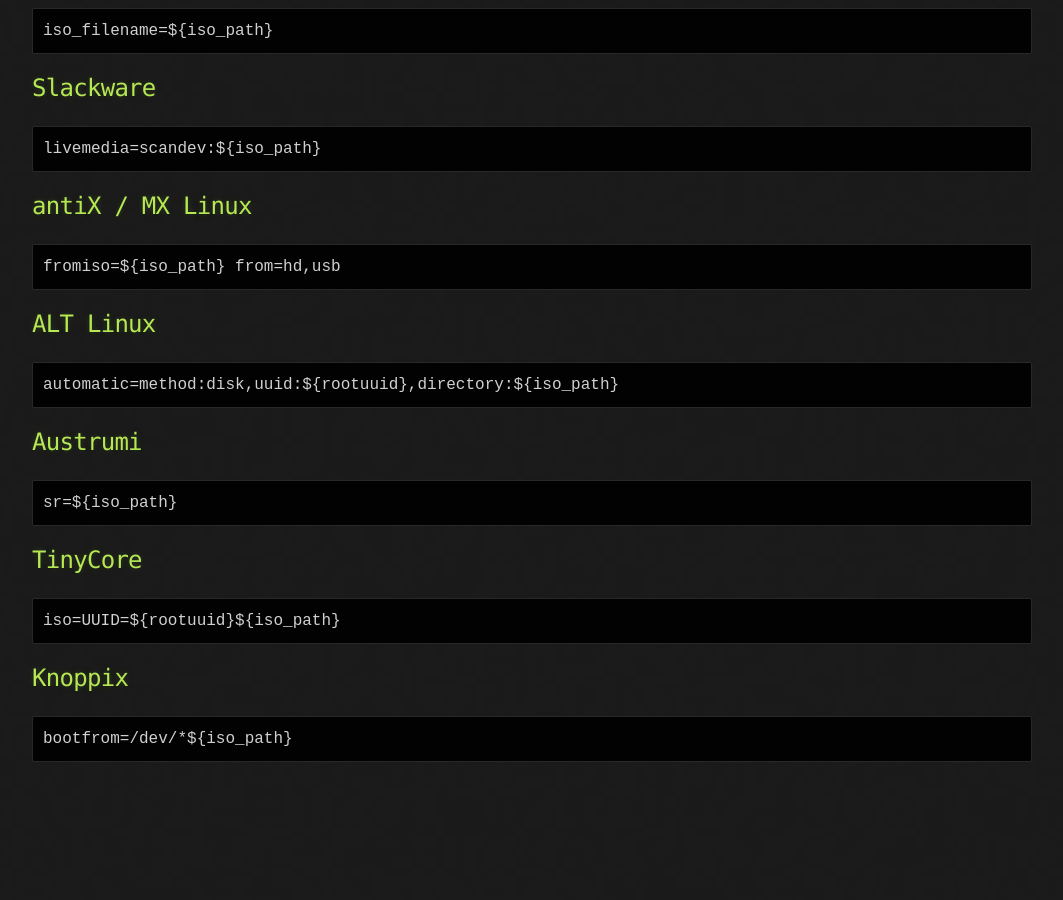
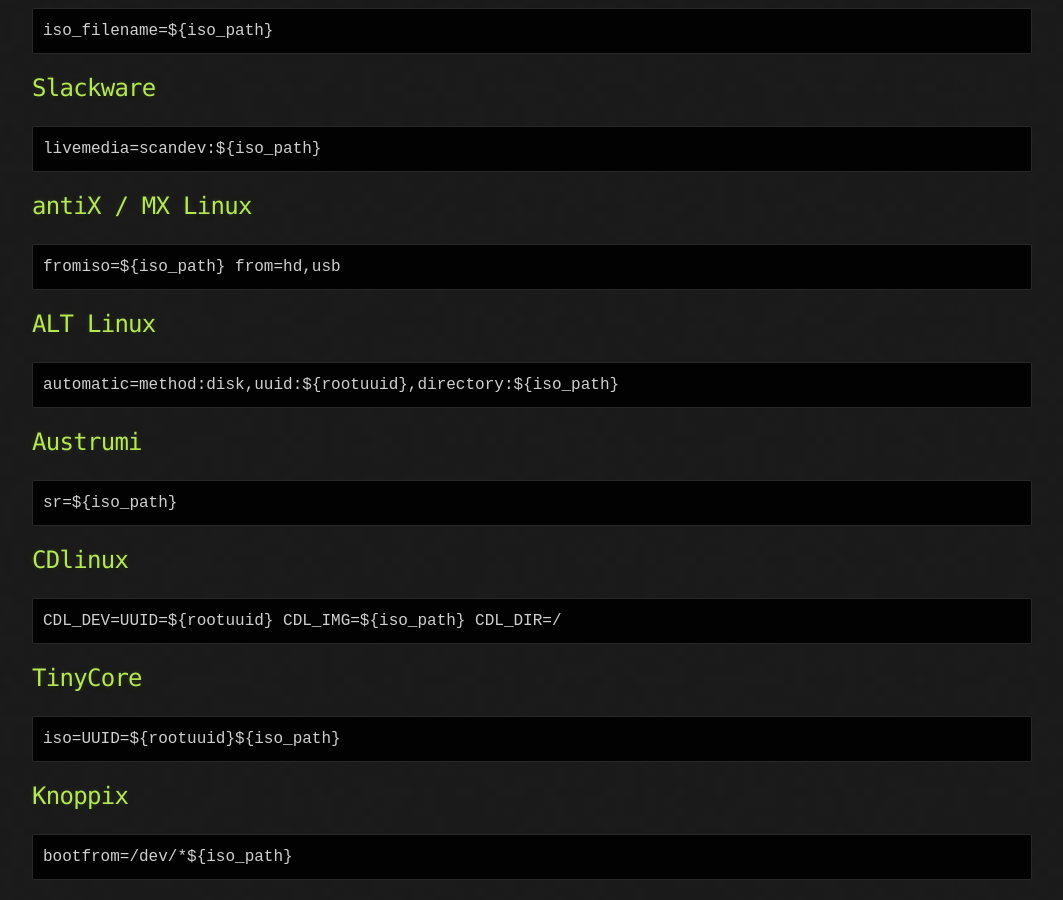
Before and after one commit to a1ive/a1ive.github.io, a Jekyll site: the page built from grub2_loopback.md, in a window 1280 px wide and 900 px high, scrolled down 4022 px. Shown: the whole window, without its empty margins (108-1171 px from the left). Built offline with Jekyll 4.4.1, drawn with Linux system fonts in a browser that asks for light colours; our own code applies the rules of GitHub Pages for plain Markdown files; before the commit the page ends 4804 px from its top, so only the background shows below that.

Commit message:
Update grub2_loopback.md

````diff
--- a/grub2_loopback.md
+++ b/grub2_loopback.md
@@ -182,6 +182,11 @@ automatic=method:disk,uuid:${rootuuid},directory:${iso_path}
 sr=${iso_path}
 ```
 
+## CDlinux
+```
+CDL_DEV=UUID=${rootuuid} CDL_IMG=${iso_path} CDL_DIR=/
+```
+
 ## TinyCore
 ```
 iso=UUID=${rootuuid}${iso_path}
````
